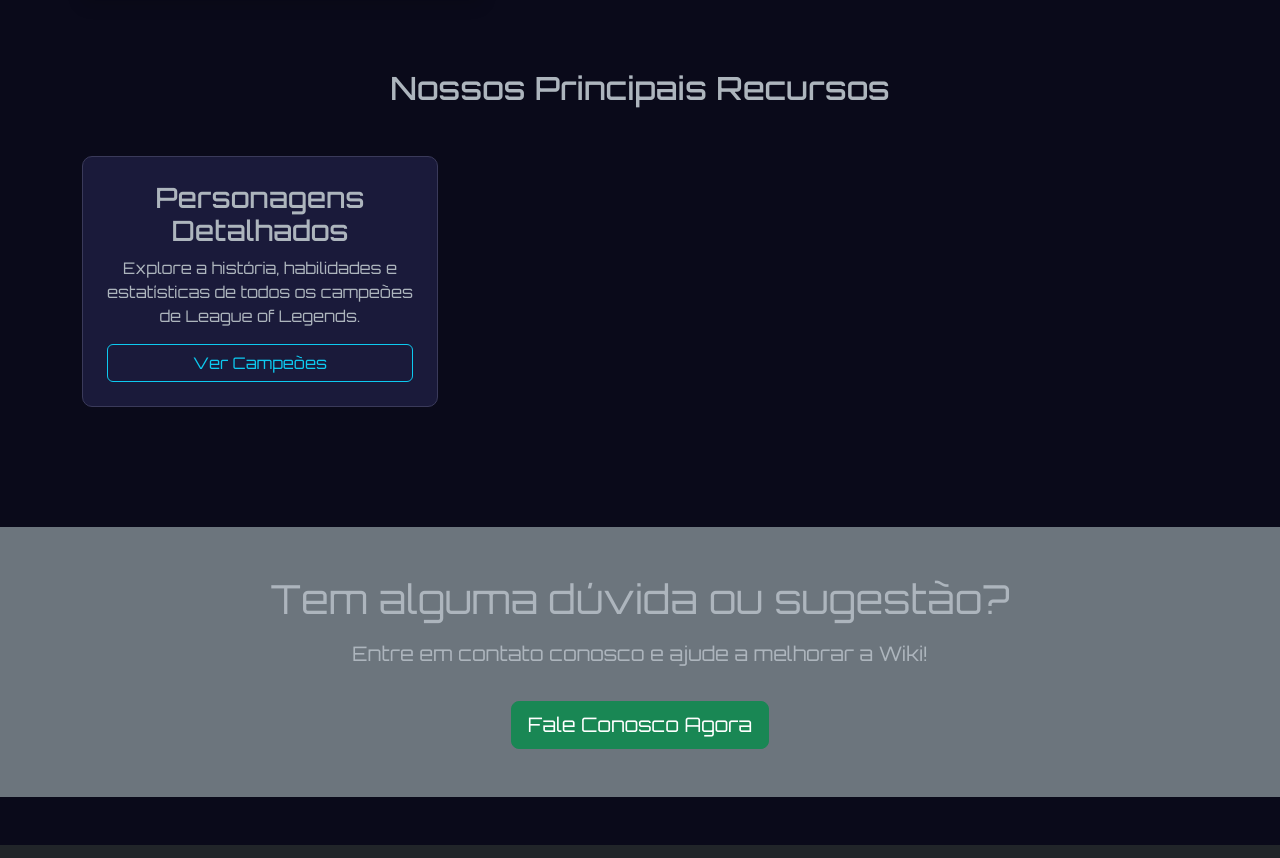
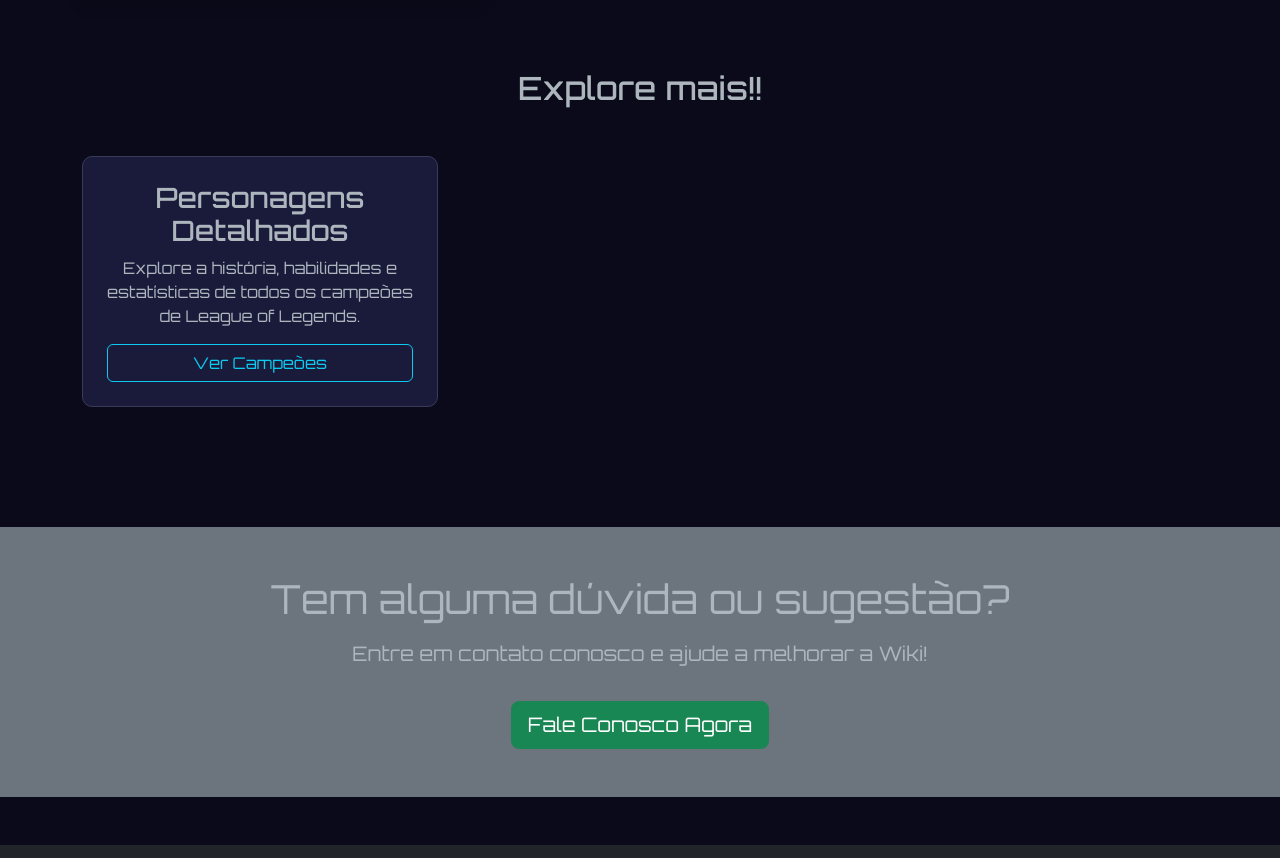
Before and after one commit to iakuhl/IFSP_IWEB, a plain HTML site: page index.html in a window 1280 px wide. Shown: the part 1103-1961 px from the top of the page. Drawn offline with nearby package versions, Linux system fonts and the light colour scheme.

Commit message:
refactor: change title name

```diff
--- a/index.html
+++ b/index.html
@@ -78,7 +78,7 @@
         </section>
 
         <section class="container py-5">
-            <h2 class="text-center mb-5">Nossos Principais Recursos</h2>
+            <h2 class="text-center mb-5">Explore mais!!</h2>
             <div class="row text-center">
                 <div class="col-md-4 mb-4">
                     <div class="card h-100 p-4">
```
